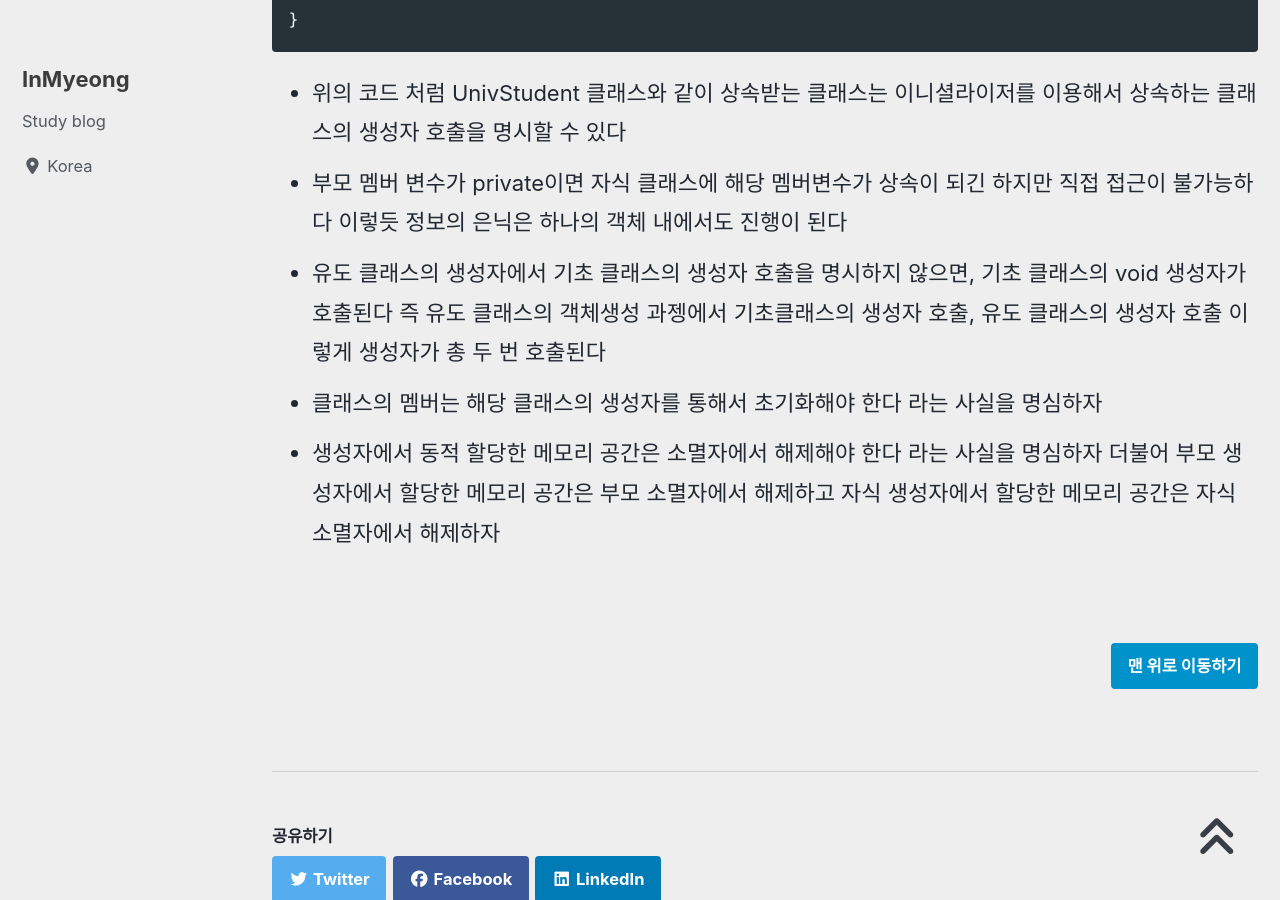
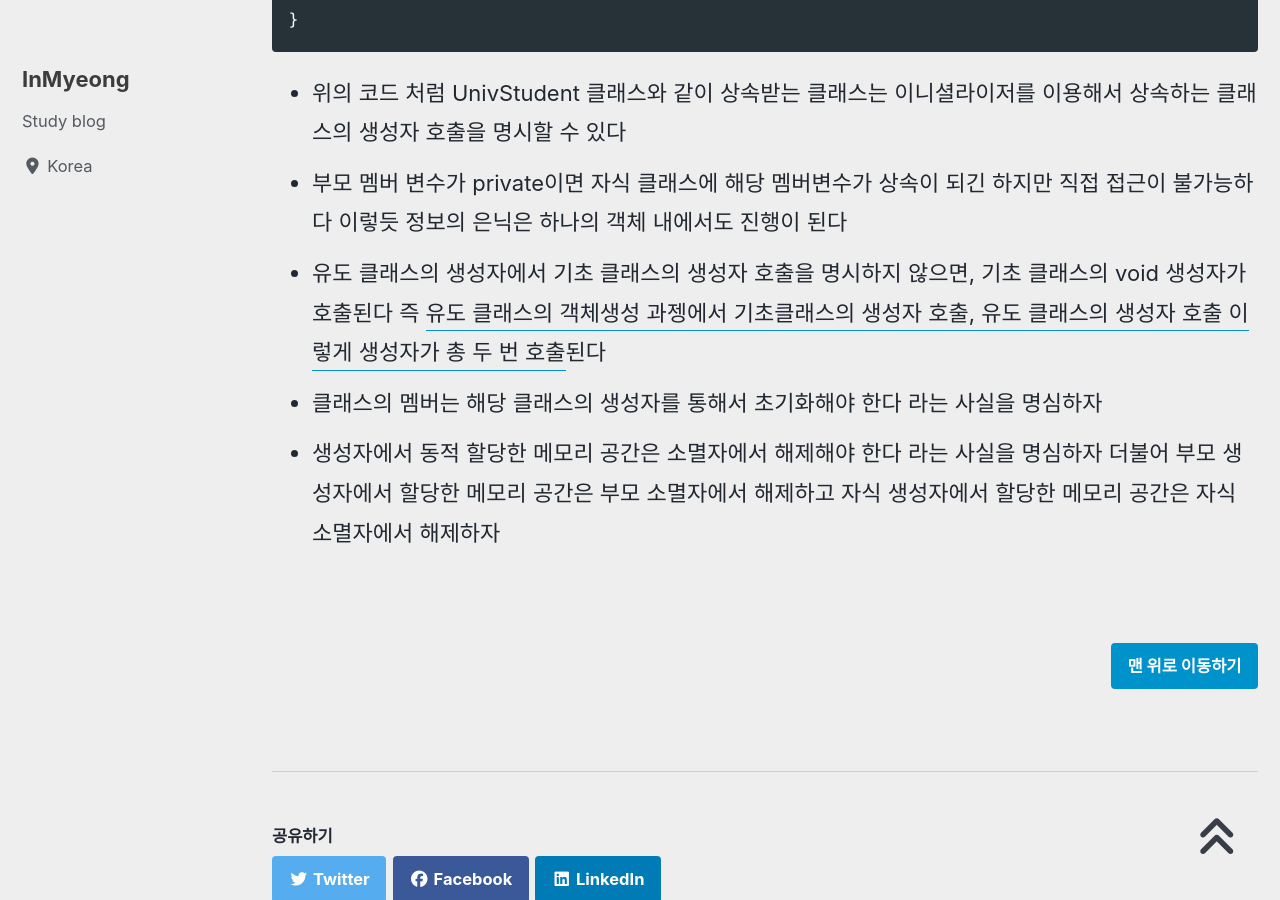
Before and after one commit to devMyeong/devMyeong.github.io, a Jekyll site: the page built from _posts/cpp/2021-07-29-cpp.md, in a window 1280 px wide and 900 px high, scrolled down 15656 px. Built offline with Jekyll 4.4.1, drawn with Linux system fonts in a browser that asks for light colours; cached includes are drawn as plain includes; nearby versions of some CDN libraries; some web fonts are replaced; comment, search, counter and statistics services are not loaded.

````diff
--- a/_posts/cpp/2021-07-29-cpp.md
+++ b/_posts/cpp/2021-07-29-cpp.md
@@ -307,6 +307,7 @@ Rectangle::Rectangle(const int &x1, const int &y1, const int &x2, const int &y2)
 - 프로그램 사용자의 요구에 다음과 같이 이야기 하는 일은 없어야 한다, 그 기능을 변경하려면 프로그램을 거의 처음부터 다시 만들다시피 해야 하는데요
 
 ### 07-2 상속의 문법적인 이해
+
 ```cpp
 UnivStudent(char* myname, int myage, char * mymajor)
 	: Person(myage, myname)
@@ -314,9 +315,10 @@ UnivStudent(char* myname, int myage, char * mymajor)
 	strcpy(major, mymajor);
 }
 ```
+
 - 위의 코드 처럼 UnivStudent 클래스와 같이 상속받는 클래스는 이니셜라이저를 이용해서 상속하는 클래스의 생성자 호출을 명시할 수 있다
 - 부모 멤버 변수가 private이면 자식 클래스에 해당 멤버변수가 상속이 되긴 하지만 직접 접근이 불가능하다 이렇듯 정보의 은닉은 하나의 객체 내에서도 진행이 된다
-- 유도 클래스의 생성자에서 기초 클래스의 생성자 호출을 명시하지 않으면, 기초 클래스의 void 생성자가 호출된다 즉 유도 클래스의 객체생성 과젱에서 기초클래스의 생성자 호출, 유도 클래스의 생성자 호출 이렇게 생성자가 총 두 번 호출된다
+- 유도 클래스의 생성자에서 기초 클래스의 생성자 호출을 명시하지 않으면, 기초 클래스의 void 생성자가 호출된다 즉 <u>유도 클래스의 객체생성 과젱에서 기초클래스의 생성자 호출, 유도 클래스의 생성자 호출 이렇게 생성자가 총 두 번 호출</u>된다
 - 클래스의 멤버는 해당 클래스의 생성자를 통해서 초기화해야 한다 라는 사실을 명심하자
 - 생성자에서 동적 할당한 메모리 공간은 소멸자에서 해제해야 한다 라는 사실을 명심하자 더불어 부모 생성자에서 할당한 메모리 공간은 부모 소멸자에서 해제하고 자식 생성자에서 할당한 메모리 공간은 자식 소멸자에서 해제하자
 
````
